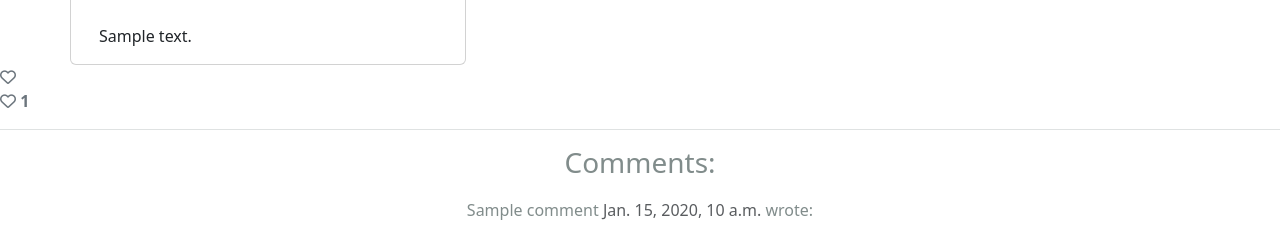
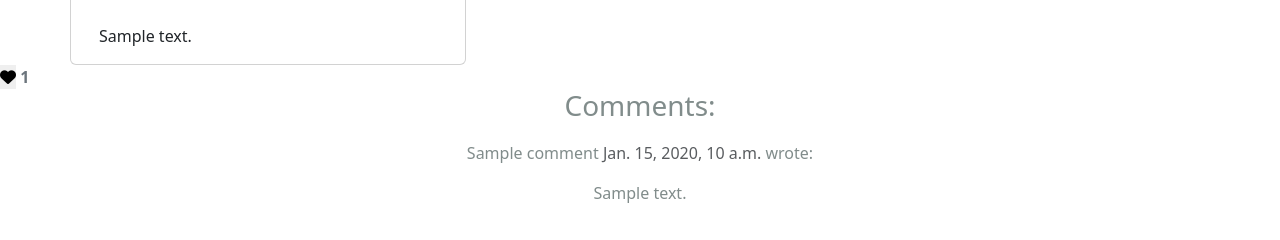
Before and after one commit to estii20/dolce_vita_blog, a Django app: a page that uses templates/post_detail.html in a window 1280 px wide. Shown: the part 282-522 px from the top of the page. Run offline with Django 3.2, Linux system fonts and the light colour scheme; a user stored in the database is signed in; tables that the repository leaves empty hold one stand-in row (values such as "Sample post"); some libraries are stand-ins or nearby versions.

Commit message:
Add post like class and update post detail.html, add url path to urls.py

```diff
--- a/blog/urls.py
+++ b/blog/urls.py
@@ -4,4 +4,5 @@ from django.urls import path
 urlpatterns = [
     path("", views.PostList.as_view(), name="home"),
     path('<slug:slug>/', views.PostDetail.as_view(), name='post_detail'),
+    path('like/<slug:slug>', views.PostLike.as_view(), name='post_like'),
 ]
--- a/blog/views.py
+++ b/blog/views.py
@@ -1,5 +1,6 @@
-from django.shortcuts import render, get_object_or_404
+from django.shortcuts import render, get_object_or_404, reverse
 from django.views import generic, View
+from django.http import HttpResponseRedirect
 from .models import Post
 from .forms import CommentForm
 
@@ -63,3 +64,15 @@ class PostDetail(View):
                 "liked": liked
             },
         )
+
+
+class PostLike(View):
+
+    def post(self, request, slug, *args, **kwargs):
+        post = get_object_or_404(Post, slug=slug)
+        if post.likes.filter(id=request.user.id).exists():
+            post.likes.remove(request.user)
+        else:
+            post.likes.add(request.user)
+
+        return HttpResponseRedirect(reverse('post_detail', args=[slug]))
--- a/templates/post_detail.html
+++ b/templates/post_detail.html
@@ -45,19 +45,23 @@
     <!-- Likes -->
 
     <div class="col-1">
-        <strong class="text-secondary"><i class="far fa-heart"></i> </strong>
-    </div>
-    <div class="col-1">
-        {% with comments.count as total_comments %}
-        <strong class="text-secondary"><i class="far fa-heart"></i> {{ post.number_of_likes }} </strong>
+        <strong>
+            {% if user.is_authenticated %}
+            <form class="d-inline" action="{% url 'post_like' post.slug %}" method="POST">
+                {% csrf_token %}
+                {% if liked %}
+                <button type="submit" name="blogpost_id" value="{{post.slug}}" class="btn-like"><i
+                        class="fas fa-heart"></i></button>
+                {% else %}
+                <button type="submit" name="blogpost_id" value="{{post.slug}}" class="btn-like"><i
+                        class="far fa-heart"></i></button>
+                {% endif %}
+            </form>
+            {% else %}
+            <span class="text-secondary"><i class="far fa-heart"></i></span>
+            {% endif %}
+            <span class="text-secondary">{{ post.number_of_likes }} </span>
         </strong>
-        {% endwith %}
-    </div>
-
-    <div class="row">
-        <div class="col">
-            <hr>
-        </div>
     </div>
 
     <!-- Comments -->
```
